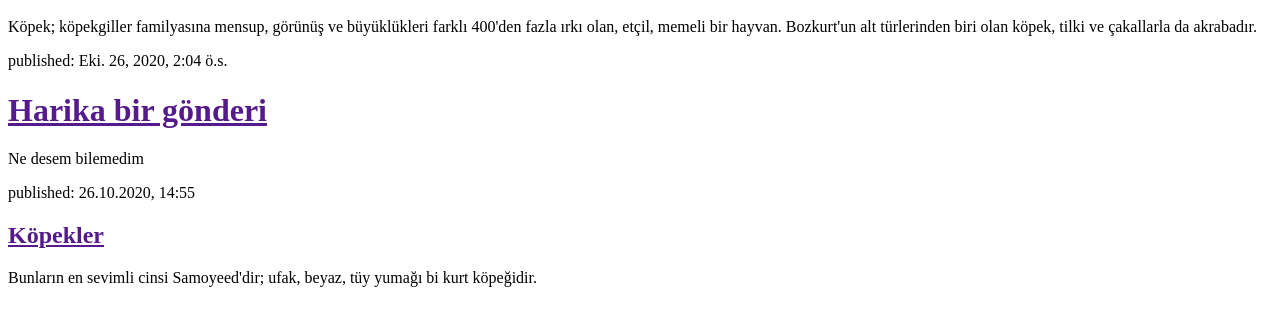
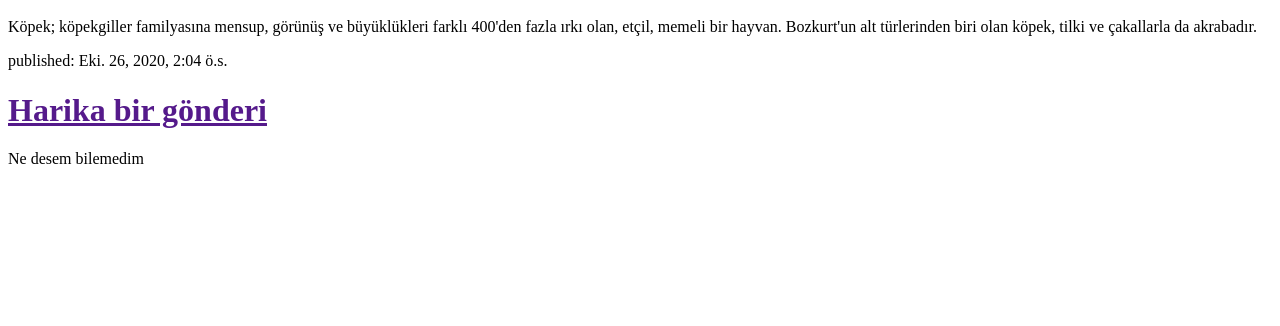
Before and after one commit to semelia/my-first-blog, a Django app: page / in a window 1280 px wide. Shown: the part 296-622 px from the top of the page. Run offline with Django 3.2, Linux system fonts and the light colour scheme; data comes from the database, SQL or seed files in the repository.

Commit message:
Veritabanından gönderileri göstermek için template'ler değiştirildi.

```diff
--- a/blog/templates/blog/post_list.html
+++ b/blog/templates/blog/post_list.html
@@ -14,10 +14,5 @@
         <p>{{ post.text|linebreaksbr }}</p>
         </div>
 {% endfor %}
-        <div>
-            <p>published: 26.10.2020, 14:55</p>
-            <h2><a href="">Köpekler</a></h2>
-            <p> Bunların en sevimli cinsi Samoyeed'dir; ufak, beyaz, tüy yumağı bi kurt köpeğidir.</p>
-        </div>
     </body>
 </html>
```
